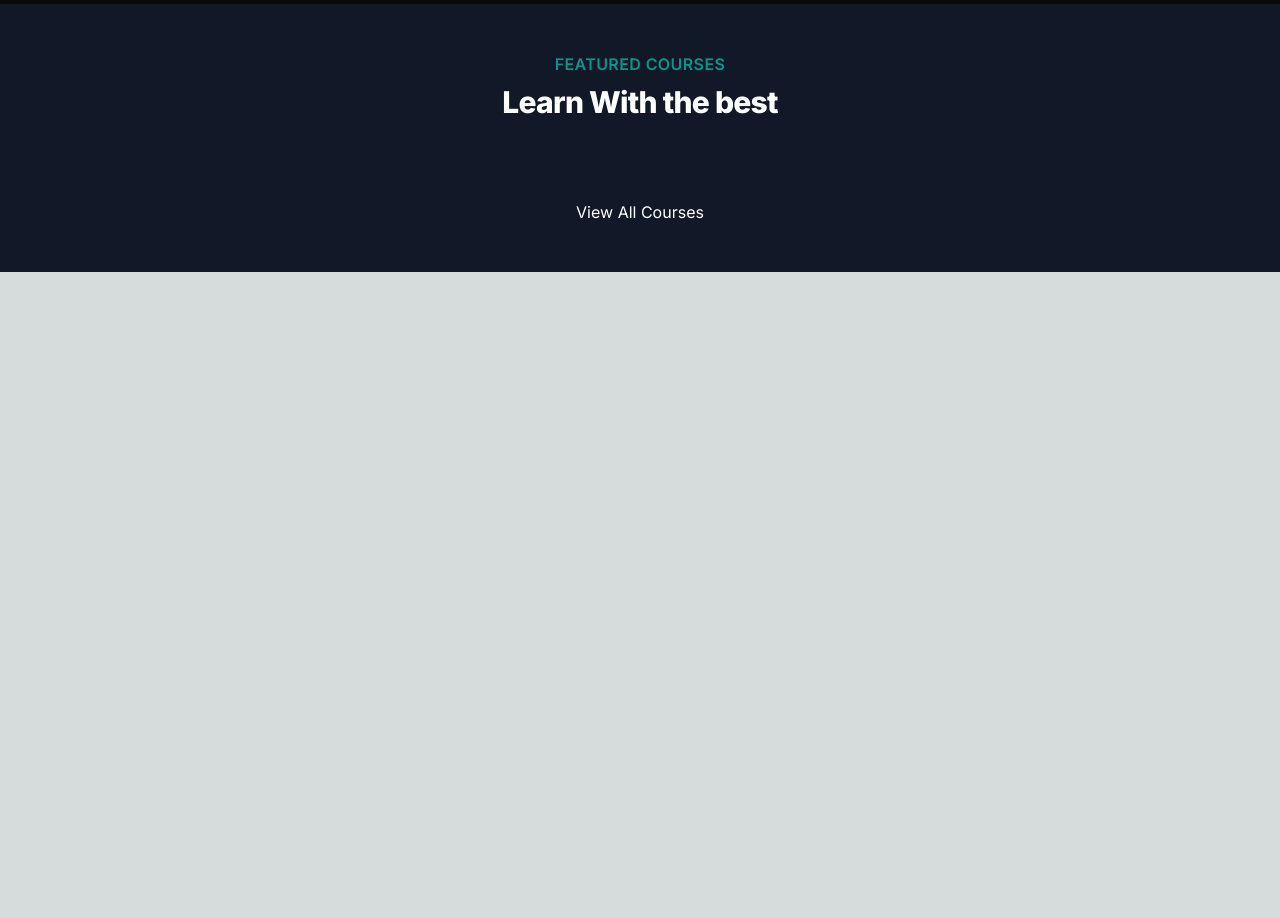
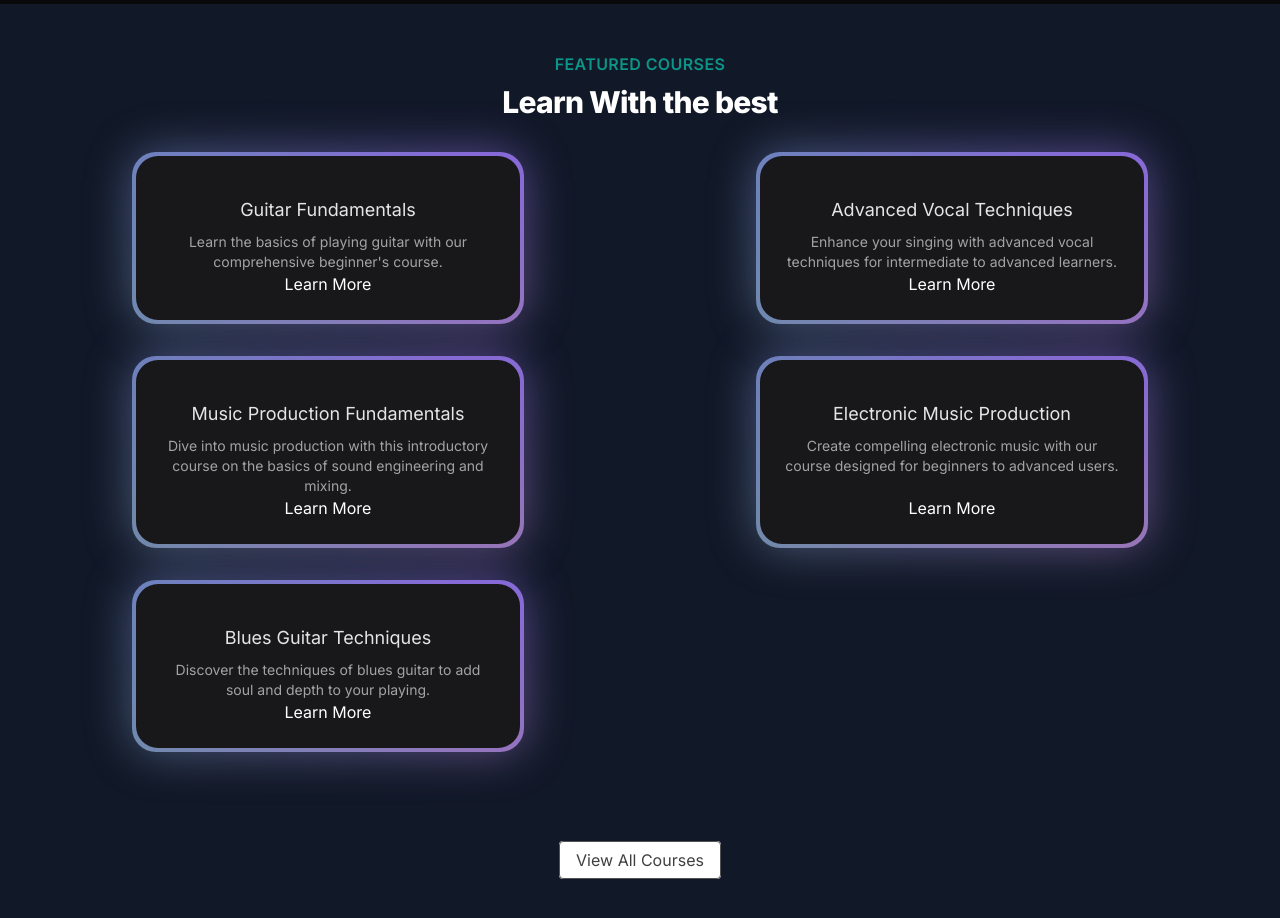
Before and after one commit to sumitprajapati1/MelodyMastersAcademy, a Next.js app in the folder melodymasters/: page / in a window 1280 px wide. Shown: the part 660-1578 px from the top of the page. Before the commit the page ends 932 px from the top, so only its background shows below. Built offline with nearby package versions, Linux system fonts and the light colour scheme.

Commit message:
Adding Featured Course to website

```diff
--- a/melodymasters/src/components/FeaturedCourses.tsx
+++ b/melodymasters/src/components/FeaturedCourses.tsx
@@ -2,9 +2,20 @@
 import React, { Component } from 'react'
 import courseData from '../data/music_courses.json';
 import Link from 'next/link';
+import { BackgroundGradient } from './ui/background-gradient';
+interface Course {
+    id: number,
+    title: string,
+    slug: string,
+    description: string,
+    price: number,
+    instructor: string,
+    isFeatured: boolean,
+}
 
 export class FeaturedCourses extends Component {
     render() {
+        const featuredCourses = courseData.courses.filter((course: Course) => course.isFeatured);
         return (
             <div className='py-12 bg-gray-900 text-white'>
                 <div>
@@ -13,12 +24,29 @@ export class FeaturedCourses extends Component {
                         <p className='mt-2 text-2xl leading-8 font-extrabold tracking-tight text-white sm:text-3xl'> Learn With the best </p>
                     </div>
                 </div>
-                <div>
+
+                <div className='p-4 m-4 grid grid-cols-1 sm:grid-cols-3 lg:grid-cols-2 gap-8 justify-center'>
+                    {featuredCourses.map((course: Course) => (
+                        <div key={course.id} className="flex justify-center">
+                            <BackgroundGradient className='flex flex-col rounded-[22px] bg-white dark:bg-zinc-900
+                            overflow-hidden h-full max-w-sm'>
+                                <div className='p-8 sm:p-6 flex flex-col items-center text-center flex-grow'>
+                                    <p className="text-lg sm:text-lg text-black mt-4 mb-2 dark:text-neutral-200" >
+                                        {course.title}
+                                    </p>
+                                    <p className="text-sm text-neutral-600 dark:text-neutral-400 flex-grow">{course.description}</p>
+                                    <Link href={`/courses/${course.slug}`}> Learn More  </Link>
+                                </div>
+                            </BackgroundGradient>
+                        </div>
+                    ))}
+
+                </div>
 
 
-                </div>
                 <div className='mt-20 text-center'>
-                    <Link href={"/courses"}> View All Courses  </Link>
+                    <Link className="px-4 py-2 rounded border border-neutral-600 text-neutral-700 bg-white
+                     hover:bg-gray-100 transition duration-200" href={"/courses"}> View All Courses  </Link>
                 </div>
 
             </div>
```
